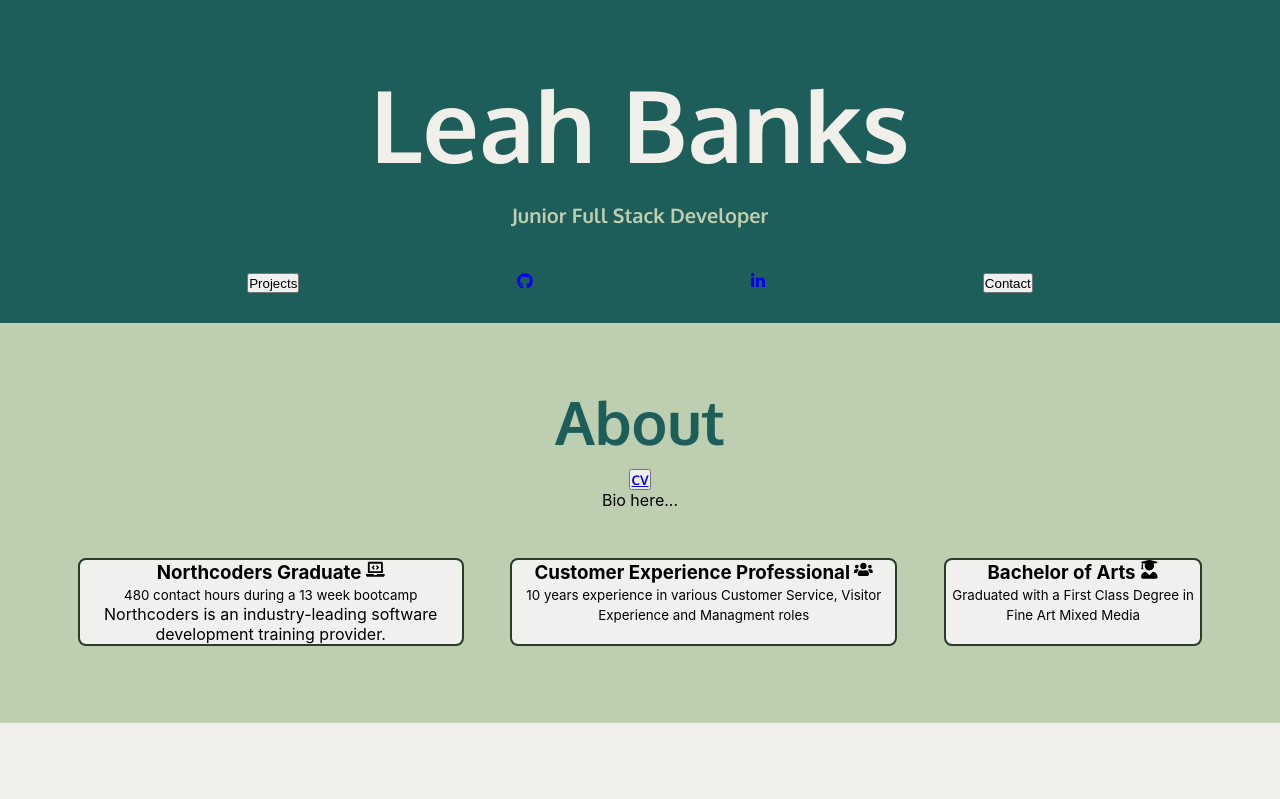
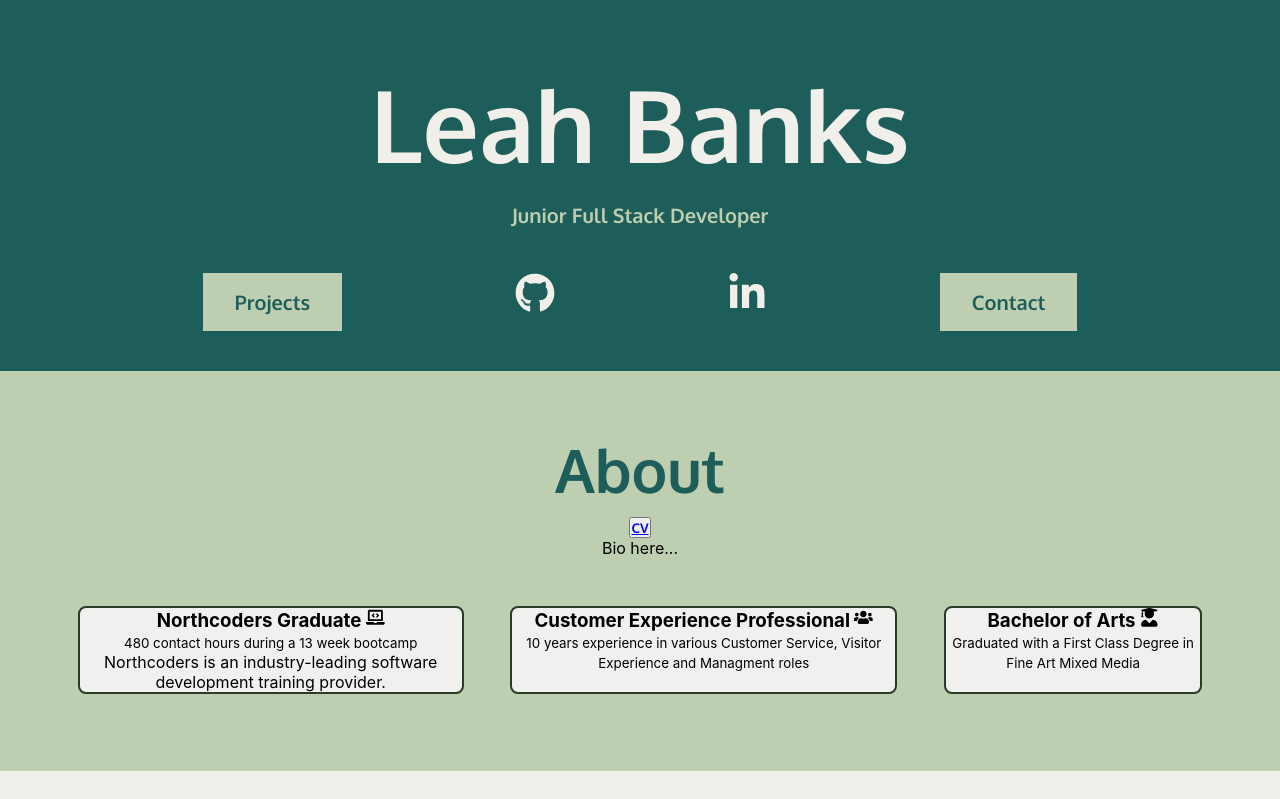
Before and after one commit to leahbanks/portfolio, a React (Create React App) app: page / in a window 1280 px wide. Shown: the top 799 px of the page. Built offline with nearby package versions, Linux system fonts and the light colour scheme.

Commit message:
nav css complete

```diff
--- a/src/components/Nav/Nav.css
+++ b/src/components/Nav/Nav.css
@@ -4,5 +4,45 @@
   justify-content: space-evenly;
   flex-direction: row;
   padding: 30px;
-  color: #bbe9db;
+  padding-bottom: 40px;
 }
+
+.nav-items a {
+  text-decoration: none;
+  color: #f1efe9;
+  gap: 1rem;
+  font-size: 2.5rem;
+}
+
+.nav-items a:hover {
+  -webkit-transform: translateY(-5px);
+	transform: translateY(-5px);
+}
+
+.nav-items button {
+  display: inline-block;
+  border: none;
+  padding: 1rem 2rem;
+  margin: 0;
+  text-decoration: none;
+  background: #beceb0;
+  color: #1e5e5a;
+  font-family: "Oxygen", sans-serif;
+  font-size: 1.25rem;
+  cursor: pointer;
+  text-align: center;
+}
+
+.nav-items button:hover {
+  display: inline-block;
+  border: none;
+  padding: 1rem 2rem;
+  margin: 0;
+  text-decoration: none;
+  color: #beceb0;
+  background: #1e5e5a;
+  font-family: "Oxygen", sans-serif;
+  font-size: 1.25rem;
+  cursor: pointer;
+  text-align: center;
+}
```
